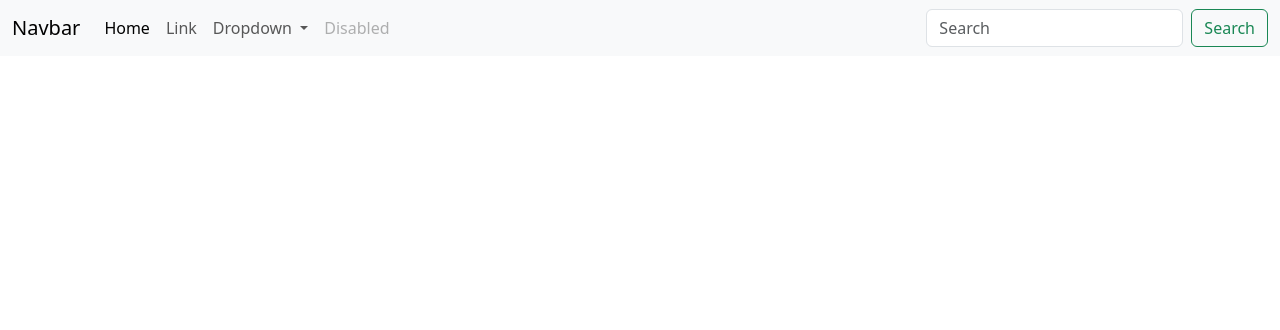
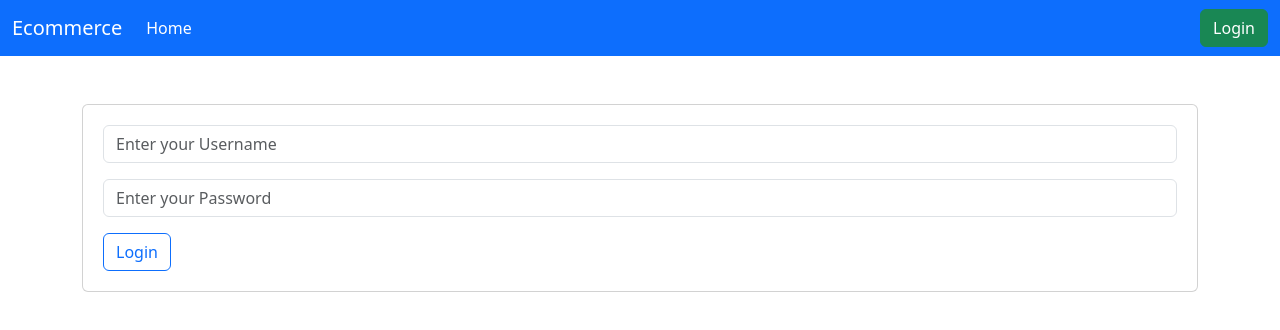
Before and after one commit to DevashreeLonkar/EcommerceFrontend, an Angular app: page /login in a window 1280 px wide. Before the commit this address led to /. Shown: the top 330 px of the page. Built offline with nearby package versions, Linux system fonts and the light colour scheme.

Commit message:
Header changes

```diff
--- /dev/null
+++ b/src/app/_services/user-auth.service.ts
@@ -0,0 +1,38 @@
+import { Injectable } from '@angular/core';
+
+@Injectable({
+  providedIn: 'root'
+})
+export class UserAuthService {
+
+  constructor() { }
+
+  public setRoles(roles: []){
+    localStorage.setItem('roles', JSON.stringify(roles));
+  }
+
+  // public getRoles(): []{
+  //   return JSON.parse(localStorage.getItem('roles'));
+  // }
+
+  public getRoles(): any[] {
+    const roles = localStorage.getItem('roles');
+    return roles ? JSON.parse(roles) : [];
+  }
+
+  public setToken(jwtToken: string){
+    localStorage.setItem('jwtToken', jwtToken);
+  }
+
+  public getToken(): string | null{
+    return localStorage.getItem('jwtToken');
+  }
+
+  public clear(){
+    localStorage.clear();
+  }
+
+  public isLoggedIn(){
+    return this.getRoles() && this.getToken();
+  }
+}
--- /dev/null
+++ b/src/app/_services/user.service.ts
@@ -0,0 +1,59 @@
+import { HttpClient, HttpHeaders } from '@angular/common/http';
+import { Injectable } from '@angular/core';
+import { UserAuthService } from './user-auth.service';
+
+@Injectable({
+  providedIn: 'root'
+})
+export class UserService {
+
+  PATH_OF_API ="http://localhost:8080";
+
+  requestHeader= new HttpHeaders(
+    { "No-Auth":"True"}
+  );
+
+  constructor(
+    private httpClient: HttpClient,
+    private userAuthService: UserAuthService
+  ) { }
+
+  public login(loginData : any){
+    return this.httpClient.post(this.PATH_OF_API + "/authenticate", loginData, {headers: this.requestHeader});
+  }
+
+  // public roleMatch(allowedRoles : string[]): boolean{
+  //   let isMatch= false;
+  //   const userRoles: any[]= this.userAuthService.getRoles();
+
+  //   if(userRoles!= null && userRoles){
+  //     for(let i=0; i< userRoles.length; i++){
+  //       for(let j=0; j< allowedRoles.length; j++){
+  //         if(userRoles[i].roleName === allowedRoles[j]){
+  //           isMatch= true;
+  //           return isMatch;
+  //         } else{
+  //           return isMatch;
+  //         }
+  //       }
+  //     }
+  //   }
+  // }
+
+  public roleMatch(allowedRoles: string[]): boolean {
+  let isMatch = false;
+  const userRoles: any[] = this.userAuthService.getRoles();
+
+  if (userRoles && userRoles.length > 0) {
+    for (let i = 0; i < userRoles.length; i++) {
+      for (let j = 0; j < allowedRoles.length; j++) {
+        if (userRoles[i].roleName === allowedRoles[j]) {
+          isMatch = true;
+          return true;
+        }
+      }
+    }
+  }
+  return isMatch;
+}
+}
--- a/src/app/admin/admin.component.html
+++ b/src/app/admin/admin.component.html
@@ -1 +1,5 @@
-<p>admin works!</p>
+<div class="container mt-5">
+    <div class="card text-center" style="color: green; padding:20px;">
+        <h1>You are Admin</h1>
+    </div>
+</div>
--- a/src/app/app-routing.module.ts
+++ b/src/app/app-routing.module.ts
@@ -1,7 +1,18 @@
 import { NgModule } from '@angular/core';
 import { RouterModule, Routes } from '@angular/router';
+import { HomeComponent } from './home/home.component';
+import { AdminComponent } from './admin/admin.component';
+import { UserComponent } from './user/user.component';
+import { LoginComponent } from './login/login.component';
+import { ForbiddenComponent } from './forbidden/forbidden.component';
 
-const routes: Routes = [];
+const routes: Routes = [
+  {path:'home', component:HomeComponent},
+  {path:'admin', component:AdminComponent},
+  {path:'user', component:UserComponent},
+  {path:'login', component:LoginComponent},
+  {path:'forbidden', component:ForbiddenComponent}
+];
 
 @NgModule({
   imports: [RouterModule.forRoot(routes)],
--- a/src/app/app.component.html
+++ b/src/app/app.component.html
@@ -1 +1,2 @@
 <app-header></app-header>
+<router-outlet></router-outlet>
--- a/src/app/header/header.component.html
+++ b/src/app/header/header.component.html
@@ -1,36 +1,30 @@
-<nav class="navbar navbar-expand-lg bg-body-tertiary">
+<nav class="navbar navbar-expand-lg navbar-dark bg-primary">
   <div class="container-fluid">
-    <a class="navbar-brand" href="#">Navbar</a>
+    <a class="navbar-brand" href="#">Ecommerce</a>
     <button class="navbar-toggler" type="button" data-bs-toggle="collapse" data-bs-target="#navbarSupportedContent" aria-controls="navbarSupportedContent" aria-expanded="false" aria-label="Toggle navigation">
       <span class="navbar-toggler-icon"></span>
     </button>
     <div class="collapse navbar-collapse" id="navbarSupportedContent">
       <ul class="navbar-nav me-auto mb-2 mb-lg-0">
         <li class="nav-item">
-          <a class="nav-link active" aria-current="page" href="#">Home</a>
+          <a class="nav-link active" aria-current="page" routerLink="/home">Home</a>
         </li>
+
         <li class="nav-item">
-          <a class="nav-link" href="#">Link</a>
+          <a class="nav-link active" aria-current="page" routerLink="/admin"
+          *ngIf="userService.roleMatch(['Admin'])"
+          >Admin Dashboard</a>
         </li>
-        <li class="nav-item dropdown">
-          <a class="nav-link dropdown-toggle" href="#" role="button" data-bs-toggle="dropdown" aria-expanded="false">
-            Dropdown
-          </a>
-          <ul class="dropdown-menu">
-            <li><a class="dropdown-item" href="#">Action</a></li>
-            <li><a class="dropdown-item" href="#">Another action</a></li>
-            <li><hr class="dropdown-divider"></li>
-            <li><a class="dropdown-item" href="#">Something else here</a></li>
-          </ul>
+
+        <li class="nav-item">
+          <a class="nav-link active" aria-current="page" routerLink="/user"
+          *ngIf="userService.roleMatch(['User'])"
+          >User Dashboard</a>
         </li>
-        <li class="nav-item">
-          <a class="nav-link disabled" aria-disabled="true">Disabled</a>
-        </li>
+
       </ul>
-      <form class="d-flex" role="search">
-        <input class="form-control me-2" type="search" placeholder="Search" aria-label="Search"/>
-        <button class="btn btn-outline-success" type="submit">Search</button>
-      </form>
+     <button *ngIf="!isLoggedIn()" type="button" class="btn btn-success" routerLink="/login">Login</button>
+     <button *ngIf="isLoggedIn()" type="button" class="btn btn-danger" (click)="logout()">Logout</button>
     </div>
   </div>
 </nav>
--- a/src/app/header/header.component.ts
+++ b/src/app/header/header.component.ts
@@ -1,10 +1,31 @@
-import { Component } from '@angular/core';
+import { Component, OnInit } from '@angular/core';
+import { UserAuthService } from '../_services/user-auth.service';
+import { Router } from '@angular/router';
+import { UserService } from '../_services/user.service';
 
 @Component({
   selector: 'app-header',
   templateUrl: './header.component.html',
   styleUrl: './header.component.css'
 })
-export class HeaderComponent {
+export class HeaderComponent implements OnInit {
+
+  constructor(
+    private userAuthService: UserAuthService,
+    private router: Router,
+    public userService: UserService
+  ){}
+
+  ngOnInit(): void {
+  }
+
+  public isLoggedIn(){
+    return this.userAuthService.isLoggedIn();
+  }
+
+  public logout(){
+    this.userAuthService.clear();
+    this.router.navigate(['/home']);
+  }
 
 }
--- a/src/app/home/home.component.html
+++ b/src/app/home/home.component.html
@@ -1 +1,5 @@
-<p>home works!</p>
+<div class="container mt-5">
+    <div class="card text-center" style="padding:20px;">
+        <h1>This is Home page</h1>
+    </div>
+</div>
--- a/src/app/login/login.component.html
+++ b/src/app/login/login.component.html
@@ -1 +1,15 @@
-<p>login works!</p>
+<div class="container mt-5">
+    <div class="card" style="padding:20px;">
+       <form #loginForm="ngForm" (ngSubmit)="login(loginForm)">
+        <input type="text" ngModel name="userName" id="userName" placeholder="Enter your Username"
+        class="form-control mb-3">
+
+         <input type="password" ngModel name="password" id="password" placeholder="Enter your Password"
+        class="form-control mb-3">
+
+        <input type="submit" value="Login"
+        class="btn btn-outline-primary form-control-rounded-0">
+
+       </form>
+    </div>
+</div>
--- a/src/app/login/login.component.ts
+++ b/src/app/login/login.component.ts
@@ -1,10 +1,42 @@
-import { Component } from '@angular/core';
+import { Component, OnInit } from '@angular/core';
+import { NgForm } from '@angular/forms';
+import { UserService } from '../_services/user.service';
+import { UserAuthService } from '../_services/user-auth.service';
+import { Router } from '@angular/router';
 
 @Component({
   selector: 'app-login',
   templateUrl: './login.component.html',
   styleUrl: './login.component.css'
 })
-export class LoginComponent {
+export class LoginComponent implements OnInit{
 
+  constructor(
+    private userService: UserService,
+    private userAuthService: UserAuthService,
+    private router: Router
+  ) {}
+
+  ngOnInit(): void {
+  }
+
+  login(loginForm: NgForm){
+   this.userService.login(loginForm.value).subscribe(
+    (response: any) =>{
+      this.userAuthService.setRoles(response.user.role);
+      this.userAuthService.setToken(response.jwtToken);
+
+      const role= response.user.role[0].roleName;
+      if(role === 'Admin'){
+        this.router.navigate(['/admin']);
+      } else{
+        this.router.navigate(['/user']);
+      }
+
+    },
+    (error) =>{
+      console.log(error);
+    }
+   );
+  }
 }
--- a/src/app/user/user.component.html
+++ b/src/app/user/user.component.html
@@ -1 +1,5 @@
-<p>user works!</p>
+<div class="container mt-5">
+    <div class="card text-center" style="color: red; padding:20px;">
+        <h1>You are User</h1>
+    </div>
+</div>
```
Also changed, not shown: src/app/app.module.ts (+7 -1 lines), 2 other files (tests, documents, lock files or other folders).
